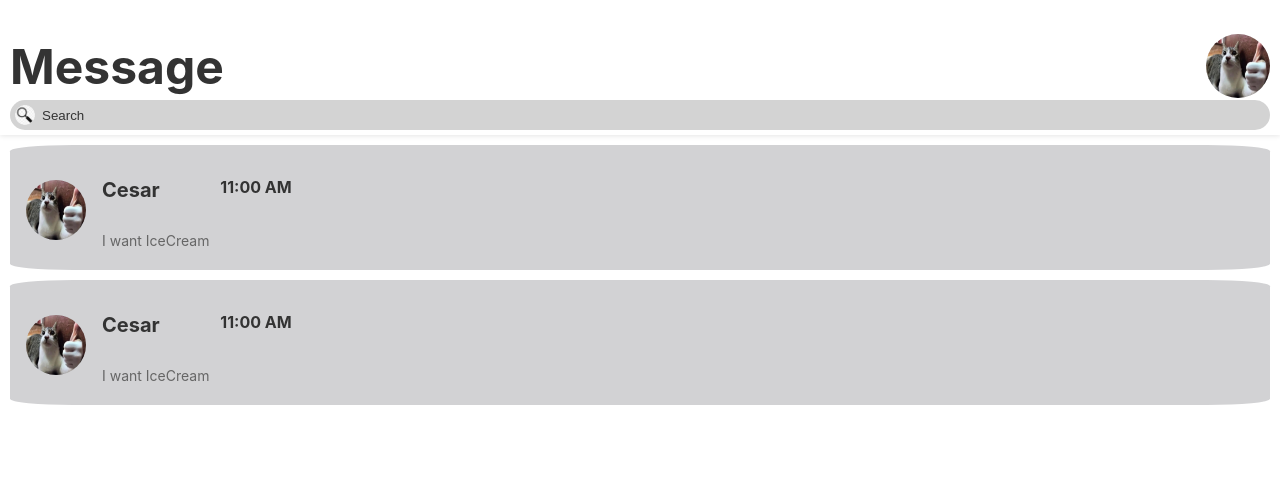
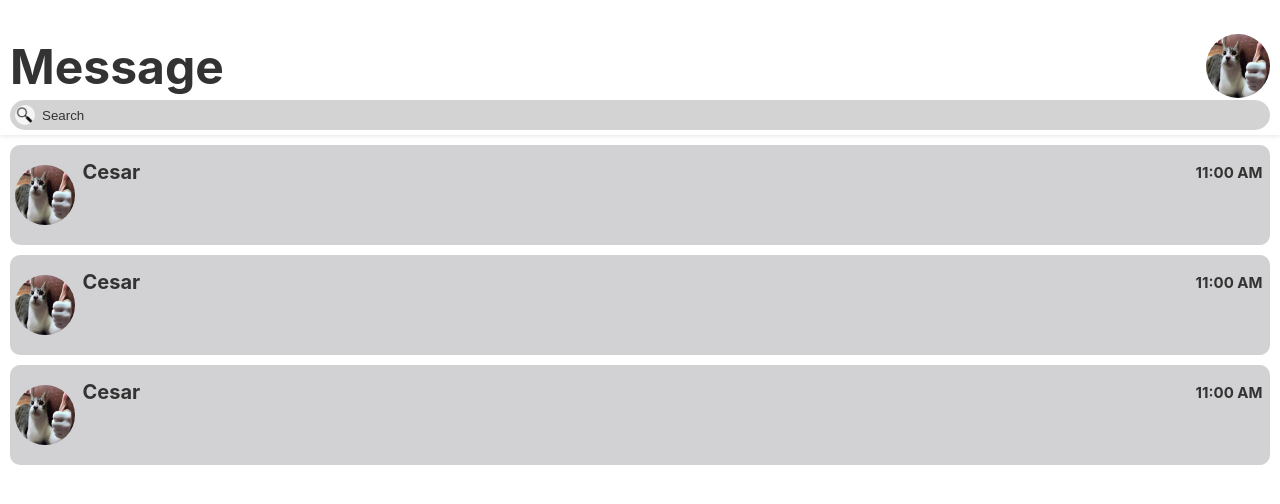
Before and after one commit to ShoeShime/test-chat_app, a React (Create React App) app: page / in a window 1280 px wide. Shown: the top 504 px of the page. Built offline with nearby package versions, Linux system fonts and the light colour scheme.

Commit message:
organize nametitle and timestamp

```diff
--- a/src/features/chatdisplay/components/Conversation.tsx
+++ b/src/features/chatdisplay/components/Conversation.tsx
@@ -3,19 +3,34 @@ import styled from "styled-components";
 import CatPicture from "../misc/ThumbsUp.jpg";
 
 const Convo = styled.div`
+	background-color: #d2d2d4;
+
+	display: flex;
+
+	border-radius: 10px;
+
+	margin: 10px;
+
+	min-height: 100px;
+
+	cursor: pointer;
+	transition: all 0.2 ease-in-out;
+
+	&:hover{
+		background-color: #f5f5f5;
+	}
+
+`;
+
+const PictureContainer = styled.div`
+
 
 	display: flex;
 
 	align-items: center;
 
-	padding: 16px;
-
-`;
-
-const PictureContainer = styled.div`
-
-	flex-basis: 60px;
-	margin-right: 16px;
+	margin-left: 5px;
+	margin-right: 5px
 
 `;
 
@@ -30,20 +45,33 @@ const ProfilePic = styled.img`
 
 const TextContainer = styled.div`
 
-	display: flex;
-	flex-wrap: wrap;
+	width: 100%;
+
+	margin-right: 7.5px;
+	margin-left: 2.5px;
 
 `;
 
-const MessageName = styled.h2`
+const Container_1 = styled.div`
+
+	display: flex;
+	justify-content: space-between;
+
+	align-items: center;
+
+	margin-top: 15px;
+
+`;
+
+const MessageName = styled.p`
 
 	color: #333333;
 
-	flex-basis: 50%;
-	flex-grow: 1;
 
 	font-size: 20px;
 	font-weight: bold;
+
+	margin: 0px;
 
 `;
 
@@ -51,12 +79,11 @@ const Timestamp = styled.p`
 
 	color: #333333;
 
-	flex-basis: 50%;
-	flex-grow: 1;
 
+	font-size: 15px;
+	font-weight: bold;
 
-	font-size: 16px;
-	font-weight: bold;
+	margin: 0px;
 
 `;
 
@@ -64,10 +91,8 @@ const TextMessage = styled.p`
 
 	color: #666666;
 
-	flex-basis 100%;
-	flex-grow: 1;
+	font-size: 14px;
 
-	font-size: 14px;
 
 `;
 
@@ -80,41 +105,27 @@ interface Conversation{
 	isSeen: boolean
 }
 
-const conversations: Conversation[] = [
-	{
-		id: 1,
-		profilePic: CatPicture,
-		name: "Cesar Magana",
-		lastmessage: "I want icecream",
-		timestamp: new Date(),
-		isSeen: true
-	}
-];
-
 const Conversation = () =>{
 
 	return(
 
-			<Convo>
+			<Convo className="Conversation">
 
-				<PictureContainer>
-					<ProfilePic  className="profile-pic" src={CatPicture}/>
+				<PictureContainer className="Profile_Pic">
+					<ProfilePic  className="Picture" src={CatPicture}/>
 				</PictureContainer>
 
-				<TextContainer>
+				<TextContainer className="Inbox_Info">
 
-						<MessageName>
+					<Container_1>
+						<MessageName className="UserName">
 							Cesar
 						</MessageName>
 
-						<Timestamp>
+						<Timestamp className="TimeStamp">
 							11:00 AM
 						</Timestamp>
-
-
-						<TextMessage>
-							I want IceCream
-						</TextMessage>
+					</Container_1>
 
 
 				</TextContainer>
--- a/src/features/chatdisplay/components/MessageBox.tsx
+++ b/src/features/chatdisplay/components/MessageBox.tsx
@@ -1,38 +1,41 @@
 import React from "react";
 import styled from "styled-components";
 import Conversation from "./Conversation";
+import CatPicture from "../misc/ThumbsUp.jpg";
 
 const MessageWrapper = styled.div`
-	background-color: #d2d2d4;
+	background-color: #FFFFFF;
 
-	display: flex;
-	flex-direction: column;
 
-	margin: 10px;
-
-	border-radius: 5%;
-
-	height: 125px;
 
 `;
+
+//implement array; currently not in use
+const conversations: Conversation[] = [
+	{
+		id: 1,
+		profilePic: CatPicture,
+		name: "Cesar Magana",
+		lastmessage: "I want icecream",
+		timestamp: new Date(),
+		isSeen: true
+	}
+];
+
 
 const MessageBox = () =>{
 
 
 	return(
-		<>
-			<MessageWrapper>
+		<MessageWrapper className="Inbox">
 
-				<Conversation/>
+			<Conversation/>
 
-			</MessageWrapper>
+			<Conversation/>
 
-			<MessageWrapper>
+			<Conversation/>
 
-				<Conversation/>
-
-			</MessageWrapper>
-		</>
+		</MessageWrapper>
 	);
 }
 
```
